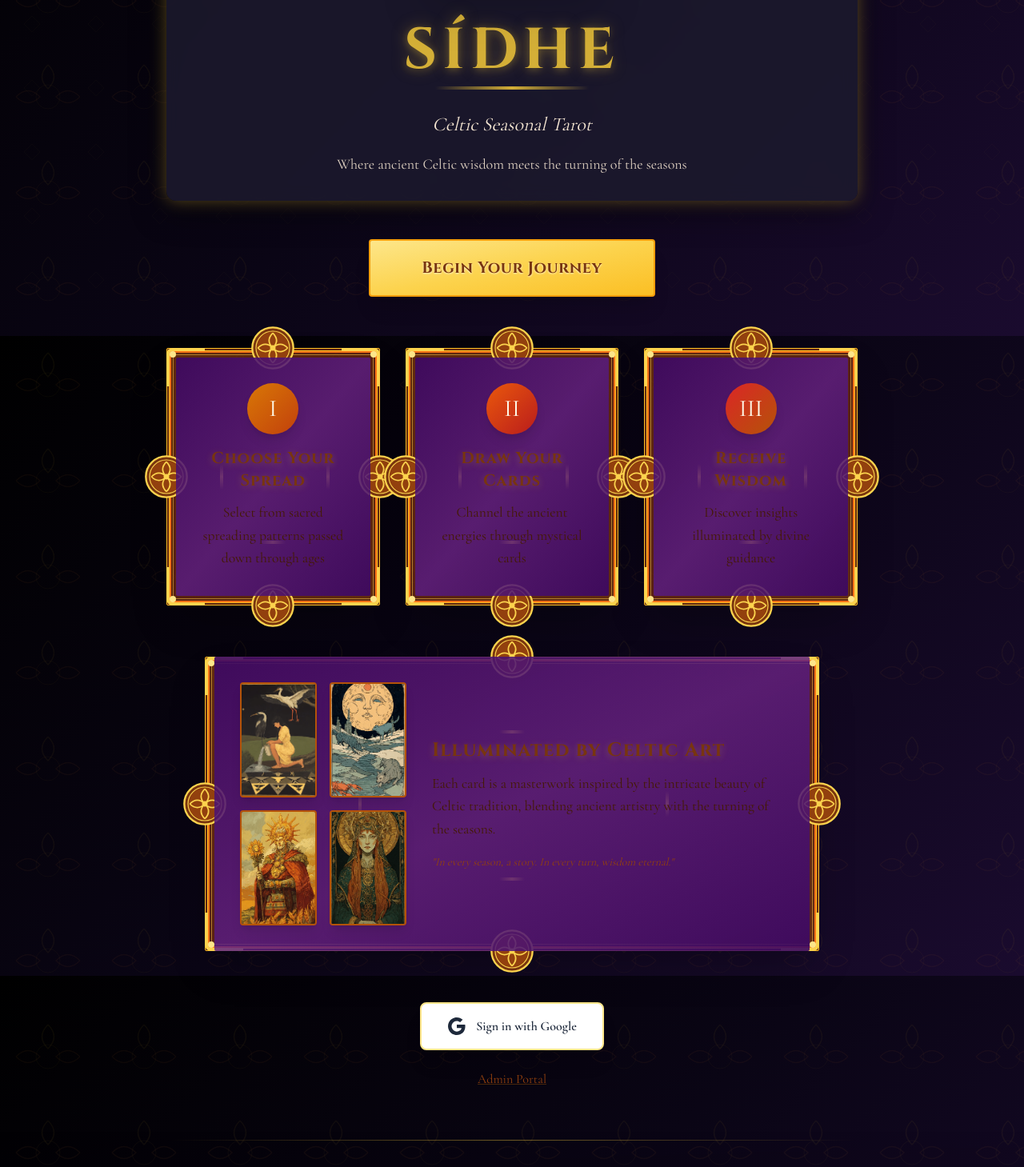
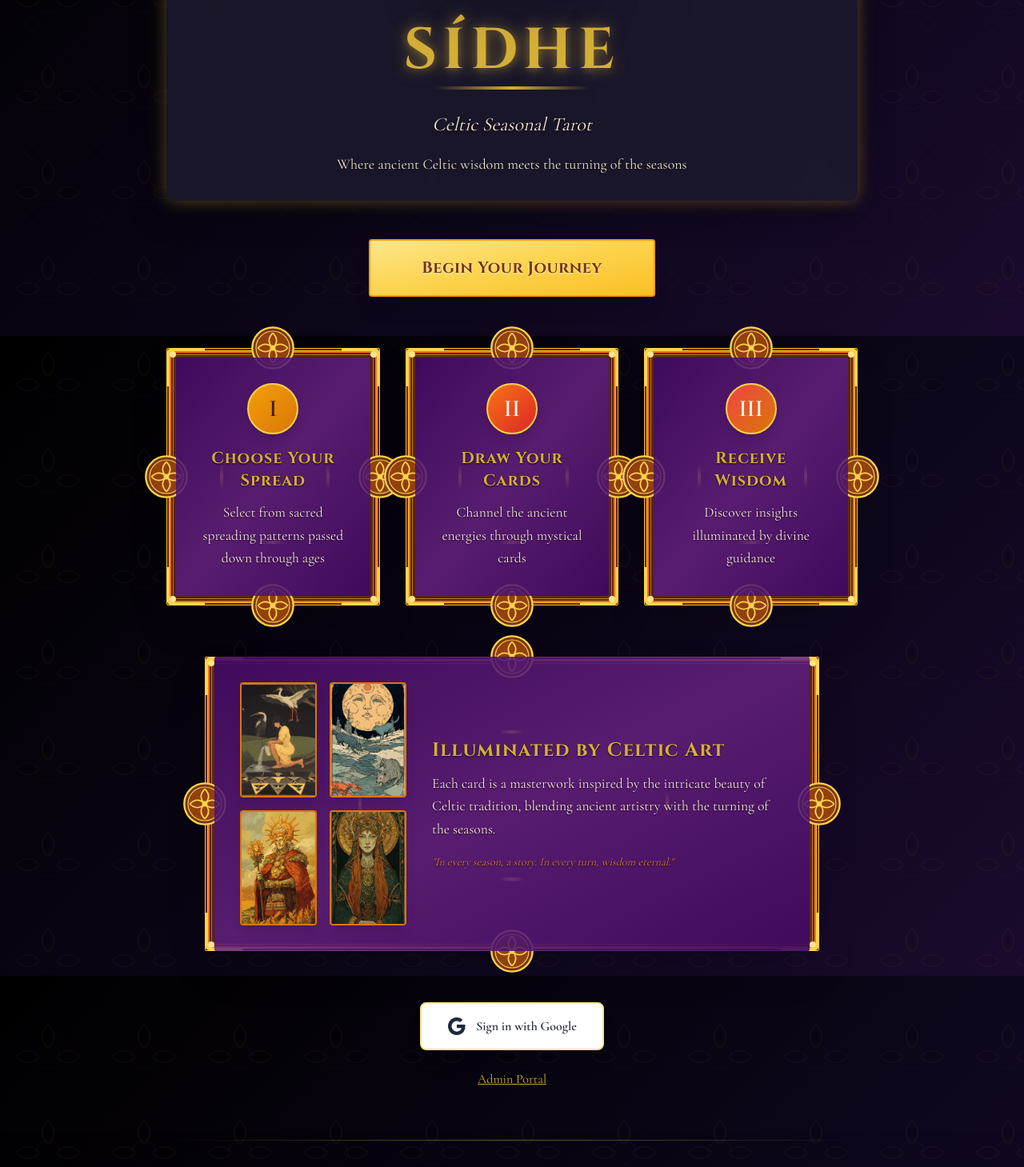
Before and after one commit to stephencummins/sidhe, a React (Vite) app: page / in a window 1280 px wide. Shown: the part 380-1839 px from the top of the page at 80% size. Built offline with nearby package versions, Linux system fonts and the light colour scheme; no server answers.

Commit message:
Updated LandingPage.tsx

```diff
--- a/src/components/LandingPage.tsx
+++ b/src/components/LandingPage.tsx
@@ -51,18 +51,24 @@ export default function LandingPage() {
           <div className="mb-6">
             <h1 className="text-7xl font-bold mb-2 text-shadow-lg" style={{
               fontFamily: 'Cinzel, serif',
-              color: 'var(--calan-accent-gold)',
-              textShadow: '0 0 20px rgba(212, 175, 55, 0.4), 0 2px 10px rgba(212, 175, 55, 0.3)'
+              color: '#d4af37',
+              textShadow: '0 0 20px rgba(212, 175, 55, 0.6), 0 2px 10px rgba(212, 175, 55, 0.3)'
             }}>
               SÍDHE
             </h1>
-            <div className="w-48 h-1 mx-auto bg-gradient-to-r from-transparent via-[var(--calan-accent-gold)] to-transparent" />
+            <div className="w-48 h-1 mx-auto bg-gradient-to-r from-transparent via-[#d4af37] to-transparent" />
           </div>
 
-          <p className="text-2xl mb-4 leading-relaxed italic" style={{ color: 'var(--calan-cream)' }}>
+          <p className="text-2xl mb-4 leading-relaxed italic" style={{
+            color: '#f5e6d3',
+            textShadow: '0 1px 3px rgba(0,0,0,0.8)'
+          }}>
             Celtic Seasonal Tarot
           </p>
-          <p className="text-lg max-w-2xl mx-auto" style={{ color: 'var(--calan-cream)', opacity: 0.9 }}>
+          <p className="text-lg max-w-2xl mx-auto" style={{
+            color: '#f5e6d3',
+            textShadow: '0 1px 2px rgba(0,0,0,0.8)'
+          }}>
             Where ancient Celtic wisdom meets the turning of the seasons
           </p>
         </div>
@@ -86,36 +92,69 @@ export default function LandingPage() {
           <CelticBorder className="transform hover:scale-105 transition-transform duration-300">
             <div className="p-8 text-center">
               <div className="mb-4 flex justify-center">
-                <div className="w-16 h-16 rounded-full bg-gradient-to-br from-amber-600 to-orange-700 flex items-center justify-center shadow-lg">
-                  <span className="text-3xl text-amber-50">I</span>
+                <div className="w-16 h-16 rounded-full bg-gradient-to-br from-amber-500 to-amber-600 flex items-center justify-center shadow-lg border-2 border-amber-300">
+                  <span className="text-3xl font-bold text-amber-950">I</span>
                 </div>
               </div>
-              <h3 className="text-xl font-bold mb-3 text-amber-900" style={{ fontFamily: 'Cinzel, serif' }}>Choose Your Spread</h3>
-              <p className="text-amber-950 leading-relaxed">Select from sacred spreading patterns passed down through ages</p>
+              <h3 className="text-xl font-bold mb-3" style={{
+                fontFamily: 'Cinzel, serif',
+                color: '#d4af37',
+                textShadow: '0 1px 2px rgba(0,0,0,0.8)'
+              }}>
+                Choose Your Spread
+              </h3>
+              <p className="leading-relaxed" style={{
+                color: '#f5e6d3',
+                textShadow: '0 1px 2px rgba(0,0,0,0.7)'
+              }}>
+                Select from sacred spreading patterns passed down through ages
+              </p>
             </div>
           </CelticBorder>
 
           <CelticBorder className="transform hover:scale-105 transition-transform duration-300">
             <div className="p-8 text-center">
               <div className="mb-4 flex justify-center">
-                <div className="w-16 h-16 rounded-full bg-gradient-to-br from-orange-600 to-red-700 flex items-center justify-center shadow-lg">
-                  <span className="text-3xl text-amber-50">II</span>
+                <div className="w-16 h-16 rounded-full bg-gradient-to-br from-orange-500 to-red-600 flex items-center justify-center shadow-lg border-2 border-amber-300">
+                  <span className="text-3xl font-bold text-amber-50">II</span>
                 </div>
               </div>
-              <h3 className="text-xl font-bold mb-3 text-amber-900" style={{ fontFamily: 'Cinzel, serif' }}>Draw Your Cards</h3>
-              <p className="text-amber-950 leading-relaxed">Channel the ancient energies through mystical cards</p>
+              <h3 className="text-xl font-bold mb-3" style={{
+                fontFamily: 'Cinzel, serif',
+                color: '#d4af37',
+                textShadow: '0 1px 2px rgba(0,0,0,0.8)'
+              }}>
+                Draw Your Cards
+              </h3>
+              <p className="leading-relaxed" style={{
+                color: '#f5e6d3',
+                textShadow: '0 1px 2px rgba(0,0,0,0.7)'
+              }}>
+                Channel the ancient energies through mystical cards
+              </p>
             </div>
           </CelticBorder>
 
           <CelticBorder className="transform hover:scale-105 transition-transform duration-300">
             <div className="p-8 text-center">
               <div className="mb-4 flex justify-center">
-                <div className="w-16 h-16 rounded-full bg-gradient-to-br from-red-600 to-amber-700 flex items-center justify-center shadow-lg">
-                  <span className="text-3xl text-amber-50">III</span>
+                <div className="w-16 h-16 rounded-full bg-gradient-to-br from-red-500 to-amber-600 flex items-center justify-center shadow-lg border-2 border-amber-300">
+                  <span className="text-3xl font-bold text-amber-50">III</span>
                 </div>
               </div>
-              <h3 className="text-xl font-bold mb-3 text-amber-900" style={{ fontFamily: 'Cinzel, serif' }}>Receive Wisdom</h3>
-              <p className="text-amber-950 leading-relaxed">Discover insights illuminated by divine guidance</p>
+              <h3 className="text-xl font-bold mb-3" style={{
+                fontFamily: 'Cinzel, serif',
+                color: '#d4af37',
+                textShadow: '0 1px 2px rgba(0,0,0,0.8)'
+              }}>
+                Receive Wisdom
+              </h3>
+              <p className="leading-relaxed" style={{
+                color: '#f5e6d3',
+                textShadow: '0 1px 2px rgba(0,0,0,0.7)'
+              }}>
+                Discover insights illuminated by divine guidance
+              </p>
             </div>
           </CelticBorder>
         </div>
@@ -125,20 +164,30 @@ export default function LandingPage() {
             <div className="p-8">
               <div className="flex flex-col md:flex-row gap-8 items-center">
                 <div className="grid grid-cols-2 gap-4 flex-shrink-0">
-                  <img src="/The_Star copy.gif" alt="The Star" className="w-24 h-36 object-cover rounded shadow-lg border-2 border-amber-700" />
-                  <img src="/The_Moon copy.gif" alt="The Moon" className="w-24 h-36 object-cover rounded shadow-lg border-2 border-amber-700" />
-                  <img src="/The_Sun copy.gif" alt="The Sun" className="w-24 h-36 object-cover rounded shadow-lg border-2 border-amber-700" />
-                  <img src="/The_World copy.gif" alt="The World" className="w-24 h-36 object-cover rounded shadow-lg border-2 border-amber-700" />
+                  <img src="/The_Star copy.gif" alt="The Star" className="w-24 h-36 object-cover rounded shadow-lg border-2 border-amber-600" />
+                  <img src="/The_Moon copy.gif" alt="The Moon" className="w-24 h-36 object-cover rounded shadow-lg border-2 border-amber-600" />
+                  <img src="/The_Sun copy.gif" alt="The Sun" className="w-24 h-36 object-cover rounded shadow-lg border-2 border-amber-600" />
+                  <img src="/The_World copy.gif" alt="The World" className="w-24 h-36 object-cover rounded shadow-lg border-2 border-amber-600" />
                 </div>
                 <div className="flex-1 text-center md:text-left">
-                  <h3 className="text-2xl font-bold text-amber-900 mb-3" style={{ fontFamily: 'Cinzel, serif' }}>
+                  <h3 className="text-2xl font-bold mb-3" style={{
+                    fontFamily: 'Cinzel, serif',
+                    color: '#d4af37',
+                    textShadow: '0 1px 2px rgba(0,0,0,0.8)'
+                  }}>
                     Illuminated by Celtic Art
                   </h3>
-                  <p className="text-amber-950 leading-relaxed mb-4">
+                  <p className="leading-relaxed mb-4" style={{
+                    color: '#f5e6d3',
+                    textShadow: '0 1px 2px rgba(0,0,0,0.7)'
+                  }}>
                     Each card is a masterwork inspired by the intricate beauty of Celtic tradition,
                     blending ancient artistry with the turning of the seasons.
                   </p>
-                  <p className="text-amber-800 italic text-sm">
+                  <p className="italic text-sm" style={{
+                    color: '#cd7f32',
+                    textShadow: '0 1px 2px rgba(0,0,0,0.8)'
+                  }}>
                     "In every season, a story. In every turn, wisdom eternal."
                   </p>
                 </div>
@@ -174,15 +223,23 @@ export default function LandingPage() {
           </button>
           <Link
             to="/admin/login"
-            className="text-amber-800 hover:text-orange-700 font-medium transition-colors duration-200 underline decoration-amber-600/30 hover:decoration-orange-600"
+            className="font-medium transition-colors duration-200 underline"
+            style={{
+              color: '#d4af37',
+              textShadow: '0 1px 2px rgba(0,0,0,0.8)'
+            }}
           >
             Admin Portal
           </Link>
         </div>
 
         <div className="mt-16 text-center">
-          <div className="w-full h-px bg-gradient-to-r from-transparent via-[var(--calan-accent-gold)] to-transparent opacity-50 mb-8" />
-          <p className="calan-text-cream opacity-60 text-sm italic">
+          <div className="w-full h-px bg-gradient-to-r from-transparent via-[#d4af37] to-transparent opacity-50 mb-8" />
+          <p className="text-sm italic" style={{
+            color: '#f5e6d3',
+            opacity: 0.7,
+            textShadow: '0 1px 2px rgba(0,0,0,0.8)'
+          }}>
             "The threads of fate are woven through the seasons of the soul"
           </p>
         </div>
```
